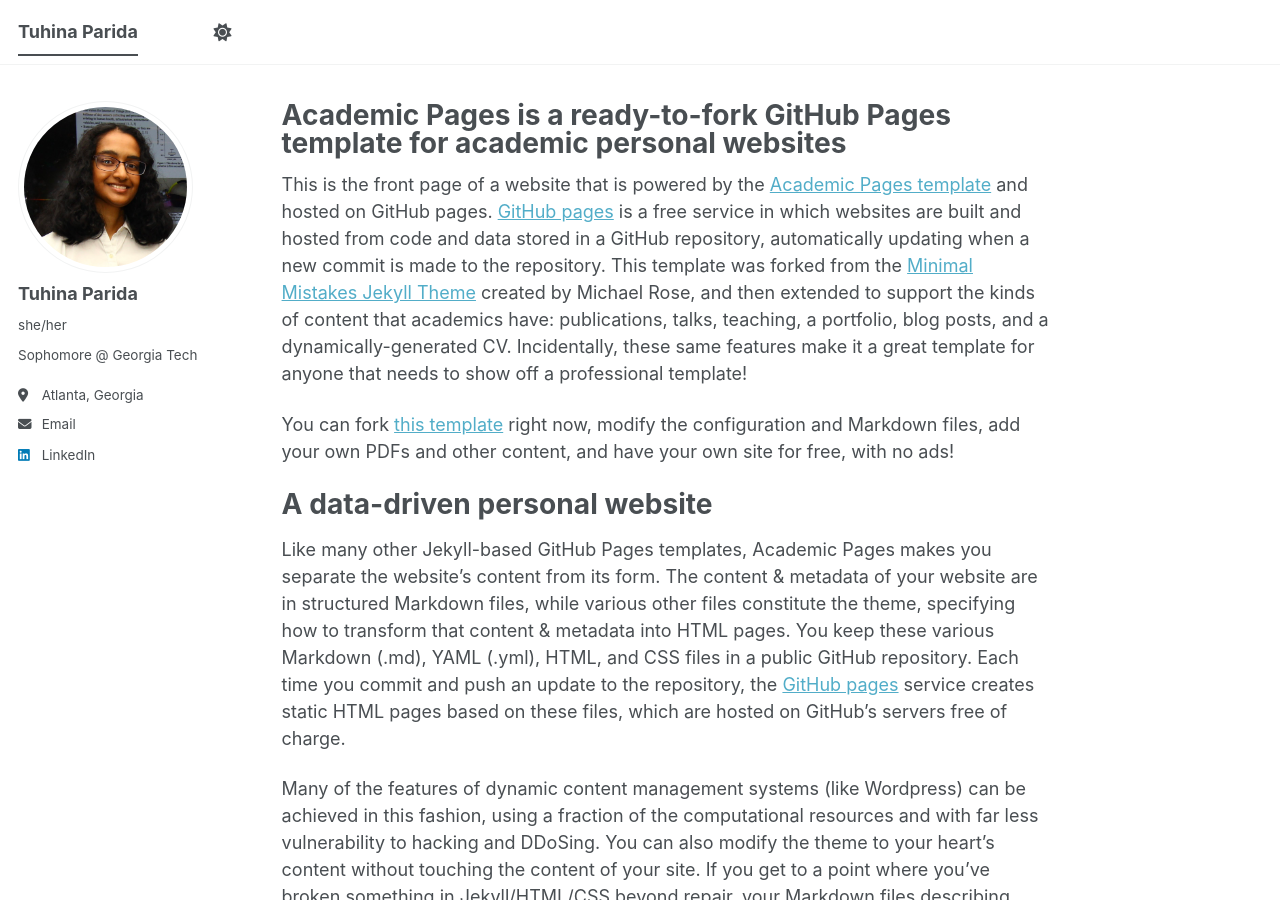
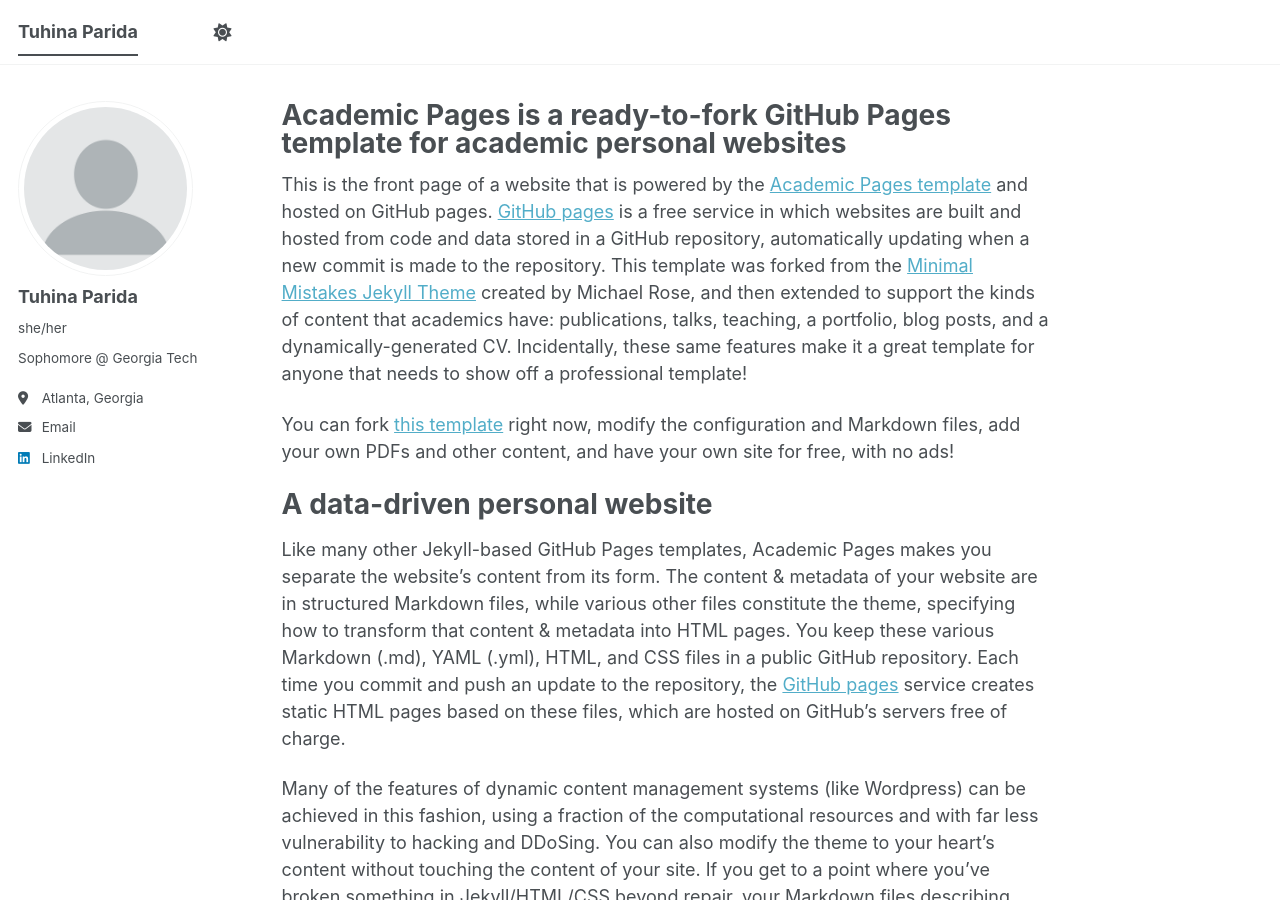
Before and after one commit to tuhinaparida/tuhinaparida.github.io, a Jekyll site: the page built from _pages/about.md, in a window 1280 px wide and 900 px high. Built offline with Jekyll 4.4.1, drawn with Linux system fonts in a browser that asks for light colours; a script bundle is joined from its source files by our own code; library files that are not in the unit come from our copies.

Commit message:
Update _config.yml

```diff
--- a/_config.yml
+++ b/_config.yml
@@ -23,7 +23,7 @@ repository               : "academicpages/academicpages.github.io"
 #               Additional customization can be done by editing /_includes/author-profile.html
 author:
   # Biographic information
-  avatar           : "tuhina.png"
+  avatar           : "profile.png"
   name             : "Tuhina Parida"
   pronouns         : "she/her"
   bio              : "Sophomore @ Georgia Tech"
```
